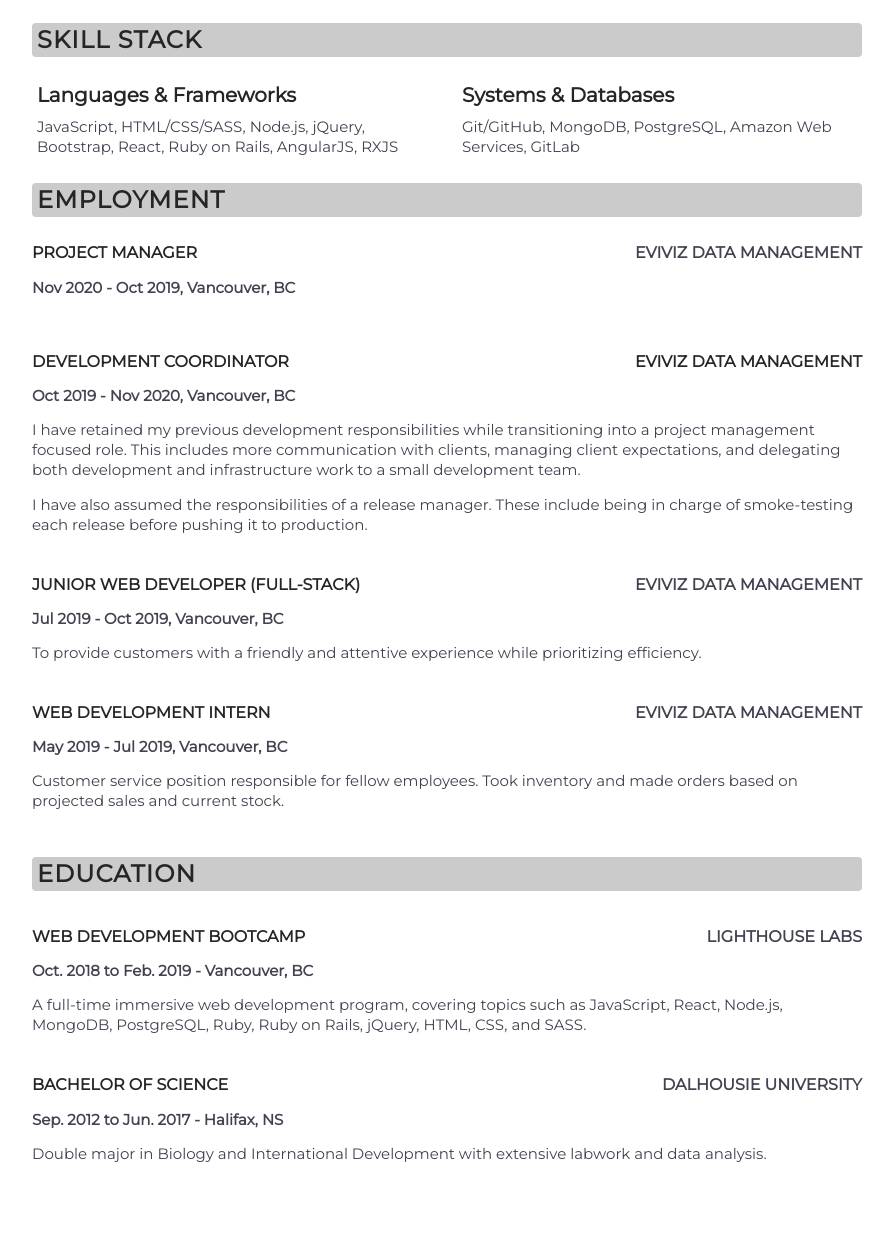
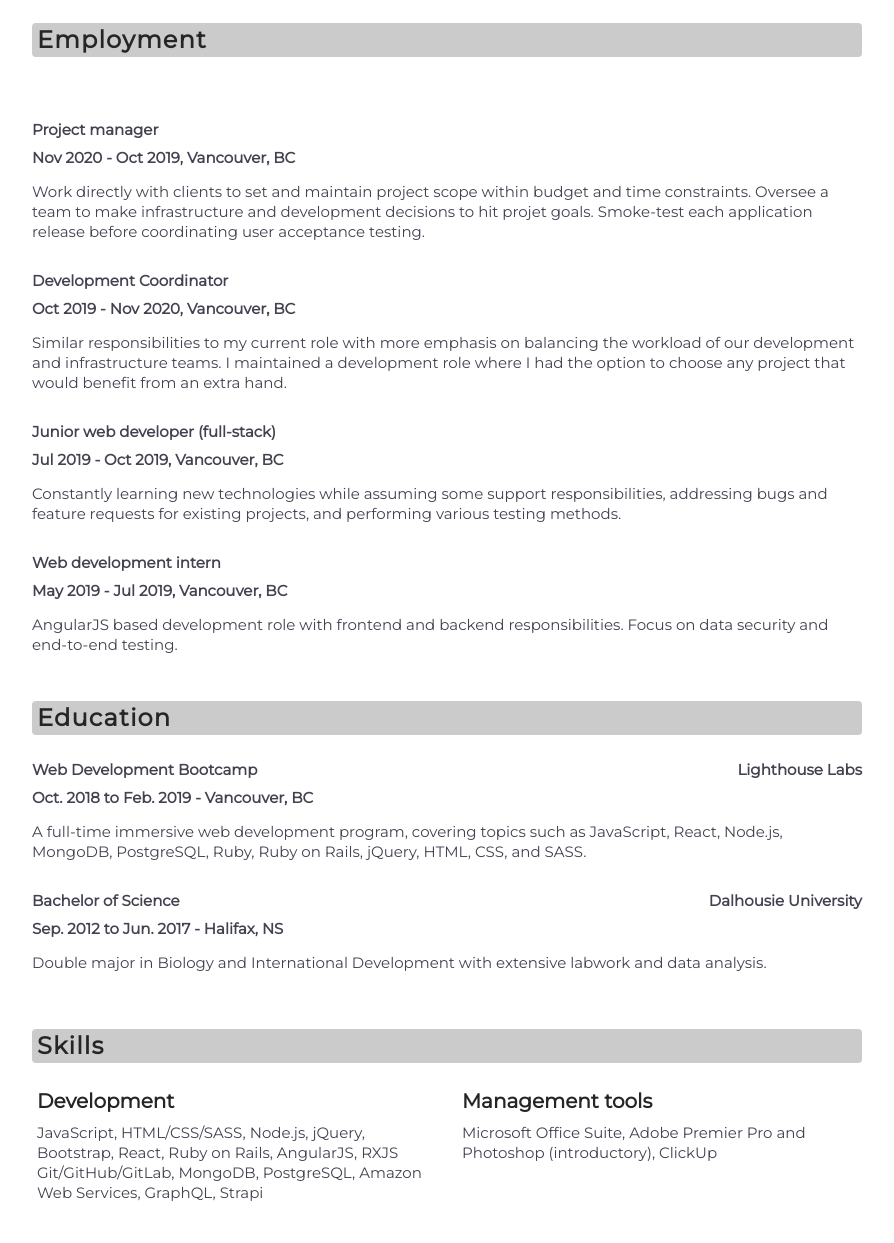
Before and after one commit to allya15/allya15.github.io, a plain HTML site: page index.html in a window 1280 px wide. Shown: the part 289-1532 px from the top of the page, without its empty margins (193-1087 px from the left). Drawn offline with nearby package versions, Linux system fonts and the light colour scheme.

Commit message:
Update index.html

```diff
--- a/index.html
+++ b/index.html
@@ -52,23 +52,6 @@
 
 
 
-      <div class="row skills">
-        <div class="card col-xs-12 col-sm-12">
-          <h2 class="title">SKILL STACK</h2>
-        </div>
-        <div class="card col-xs-12 col-sm-6">
-          <h5 class="title">Languages & Frameworks</h5>
-          <p>JavaScript, HTML/CSS/SASS, Node.js, jQuery, Bootstrap, React, Ruby on Rails, AngularJS, RXJS</p>
-        </div>
-        <div class="card col-xs-12 col-sm-6">
-          <h5 class="title">Systems & Databases</h5>
-          <p>Git/GitHub, MongoDB, PostgreSQL, Amazon Web Services, GitLab</p>
-        </div>
-
-      </div>
-
-
-
 <!--       <div class="row projects">
         <div class="card col-xs-12 col-sm-12">
           <h2 class="title">PROJECTS</h2>
@@ -103,38 +86,35 @@
 
 <div class="row">
       <div class="card col-xs-12 col-sm-12">
-        <h2 class="title">EMPLOYMENT</h2>
+        <h2 class="title">Employment</h2>
       </div>
       <div class="card col-xs-12 col-sm-12 employment-container">
 
+        <span>Company: Eviviz Data Management</span><span>Website: https://eviviz.com/</span>
+
         <section class="employment">
-          <h4><span class='employment-title'>Project manager</span><span class='employment-link'>Eviviz Data Management</span></h4>
+          <h5><span class='title'>Project manager</span></h5>
           <h5>Nov 2020 - Oct 2019, Vancouver, BC</h5>
-          <p></p>
+          <p>Work directly with clients to set and maintain project scope within budget and time constraints. Oversee a team to make infrastructure and development decisions to hit projet goals. Smoke-test each application release before coordinating user acceptance testing.</p>
         </section>
 
         <section class="employment">
-          <h4><span class='employment-title'>Development Coordinator</span><span class='employment-link'><a  href="http://eviviz.com">Eviviz Data Management</a></span></h4>
+          <h5><span class='title'>Development Coordinator</span></h5>
           <h5>Oct 2019 - Nov 2020, Vancouver, BC</h5>
-          <p>
-            I have retained my previous development responsibilities while transitioning into a project management focused role.
-            This includes more communication with clients, managing client expectations, and delegating both development and infrastructure work to a small development team.
-          </p>
-          <p>
-            I have also assumed the responsibilities of a release manager. These include being in charge of smoke-testing each release before pushing it to production.
+          <p>Similar responsibilities to my current role with more emphasis on balancing the workload of our development and infrastructure teams. I maintained a development role where I had the option to choose any project that would benefit from an extra hand.
           </p>
         </section>
 
         <section class="employment">
-          <h4><span class='employment-title'>Junior web developer (full-stack)</span><span class='employment-link'>Eviviz Data Management</span></h4>
+          <h5><span class='title'>Junior web developer (full-stack)</span></h5>
           <h5>Jul 2019 - Oct 2019, Vancouver, BC</h5>
-          <p>To provide customers with a friendly and attentive experience while prioritizing efficiency.</p>
+          <p>Constantly learning new technologies while assuming some support responsibilities, addressing bugs and feature requests for existing projects, and performing various testing methods.</p>
         </section>
 
         <section class="employment">
-          <h4><span class='employment-title'>Web development intern</span><span class='employment-link'>Eviviz Data Management</span></h4>
+          <h5><span class='title'>Web development intern</span></h5>
           <h5>May 2019 - Jul 2019, Vancouver, BC</h5>
-          <p>Customer service position responsible for fellow employees. Took inventory and made orders based on projected sales and current stock.</p>
+          <p>AngularJS based development role with frontend and backend responsibilities. Focus on data security and end-to-end testing.</p>
         </section>
 
 
@@ -143,23 +123,37 @@
 
     <div class="row">
       <div class="card col-xs-12 col-sm-12">
-        <h2 class="title">EDUCATION</h2>
+        <h2 class="title">Education</h2>
       </div>
       <div class="card col-xs-12 col-sm-12">
         <section class="employment">
-          <h4><span class='employment-title'>Web Development Bootcamp</span><span class='employment-link'>Lighthouse Labs</span></h4>
+          <h5><span class='title'>Web Development Bootcamp</span><span class='employment-link'>Lighthouse Labs</span></h5>
           <h5>Oct. 2018 to Feb. 2019 - Vancouver, BC</h5>
           <p>A full-time immersive web development program, covering topics such as JavaScript, React, Node.js, MongoDB, PostgreSQL, Ruby, Ruby on Rails, jQuery, HTML, CSS, and SASS.</p>
         </section>
         <section class="employment">
-          <h4><span class='employment-title'>Bachelor of Science</span><span class='employment-link'>Dalhousie University</span></h4>
+          <h5><span class='title'>Bachelor of Science</span><span class='employment-link'>Dalhousie University</span></h5>
           <h5>Sep. 2012 to Jun. 2017 - Halifax, NS</h5>
           <p>Double major in Biology and International Development with extensive labwork and data analysis.</p>
         </section>
       </div>
     </div>
 
+    <div class="row skills">
+        <div class="card col-xs-12 col-sm-12">
+          <h2 class="title">Skills</h2>
+        </div>
+        <div class="card col-xs-12 col-sm-6">
+          <h5 class="title">Development</h5>
+          <p>JavaScript, HTML/CSS/SASS, Node.js, jQuery, Bootstrap, React, Ruby on Rails, AngularJS, RXJS</p>
+                           <p>Git/GitHub/GitLab, MongoDB, PostgreSQL, Amazon Web Services, GraphQL, Strapi</p>
+        </div>
+        <div class="card col-xs-12 col-sm-6">
+          <h5 class="title">Management tools</h5>
+          <p>Microsoft Office Suite, Adobe Premier Pro and Photoshop (introductory), ClickUp</p>
+        </div>
 
+      </div>
 
 
     <div class="row">
@@ -171,7 +165,7 @@
 
   </div>
 
-  <a href="https://github.com/allya15/" class="github-corner" aria-label="View Allison Avis on Github"><svg width="80" height="80" viewBox="0 0 250 250" style="fill:#151513; color:#fff; position: absolute; top: 0; border: 0; right: 0; z-index: 1;" aria-hidden="true"><path d="M0,0 L115,115 L130,115 L142,142 L250,250 L250,0 Z"></path><path d="M128.3,109.0 C113.8,99.7 119.0,89.6 119.0,89.6 C122.0,82.7 120.5,78.6 120.5,78.6 C119.2,72.0 123.4,76.3 123.4,76.3 C127.3,80.9 125.5,87.3 125.5,87.3 C122.9,97.6 130.6,101.9 134.4,103.2" fill="currentColor" style="transform-origin: 130px 106px;" class="octo-arm"></path><path d="M115.0,115.0 C114.9,115.1 118.7,116.5 119.8,115.4 L133.7,101.6 C136.9,99.2 139.9,98.4 142.2,98.6 C133.8,88.0 127.5,74.4 143.8,58.0 C148.5,53.4 154.0,51.2 159.7,51.0 C160.3,49.4 163.2,43.6 171.4,40.1 C171.4,40.1 176.1,42.5 178.8,56.2 C183.1,58.6 187.2,61.8 190.9,65.4 C194.5,69.0 197.7,73.2 200.1,77.6 C213.8,80.2 216.3,84.9 216.3,84.9 C212.7,93.1 206.9,96.0 205.4,96.6 C205.1,102.4 203.0,107.8 198.3,112.5 C181.9,128.9 168.3,122.5 157.7,114.1 C157.9,116.9 156.7,120.9 152.7,124.9 L141.0,136.5 C139.8,137.7 141.6,141.9 141.8,141.8 Z" fill="currentColor" class="octo-body"></path></svg></a>
+<!--   <a href="https://github.com/allya15/" class="github-corner" aria-label="View Allison Avis on Github"><svg width="80" height="80" viewBox="0 0 250 250" style="fill:#151513; color:#fff; position: absolute; top: 0; border: 0; right: 0; z-index: 1;" aria-hidden="true"><path d="M0,0 L115,115 L130,115 L142,142 L250,250 L250,0 Z"></path><path d="M128.3,109.0 C113.8,99.7 119.0,89.6 119.0,89.6 C122.0,82.7 120.5,78.6 120.5,78.6 C119.2,72.0 123.4,76.3 123.4,76.3 C127.3,80.9 125.5,87.3 125.5,87.3 C122.9,97.6 130.6,101.9 134.4,103.2" fill="currentColor" style="transform-origin: 130px 106px;" class="octo-arm"></path><path d="M115.0,115.0 C114.9,115.1 118.7,116.5 119.8,115.4 L133.7,101.6 C136.9,99.2 139.9,98.4 142.2,98.6 C133.8,88.0 127.5,74.4 143.8,58.0 C148.5,53.4 154.0,51.2 159.7,51.0 C160.3,49.4 163.2,43.6 171.4,40.1 C171.4,40.1 176.1,42.5 178.8,56.2 C183.1,58.6 187.2,61.8 190.9,65.4 C194.5,69.0 197.7,73.2 200.1,77.6 C213.8,80.2 216.3,84.9 216.3,84.9 C212.7,93.1 206.9,96.0 205.4,96.6 C205.1,102.4 203.0,107.8 198.3,112.5 C181.9,128.9 168.3,122.5 157.7,114.1 C157.9,116.9 156.7,120.9 152.7,124.9 L141.0,136.5 C139.8,137.7 141.6,141.9 141.8,141.8 Z" fill="currentColor" class="octo-body"></path></svg></a> -->
   <style>
   </style>
 </body>
```
